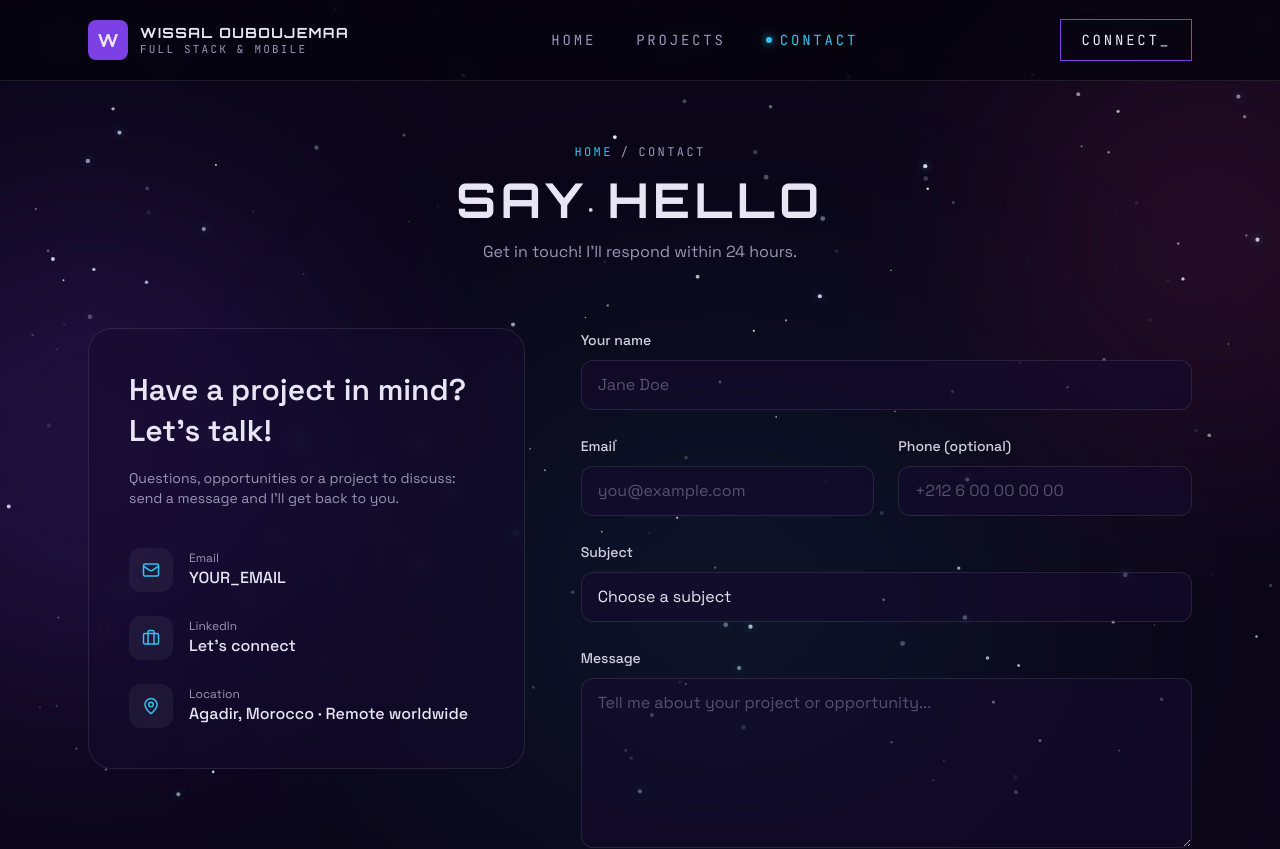
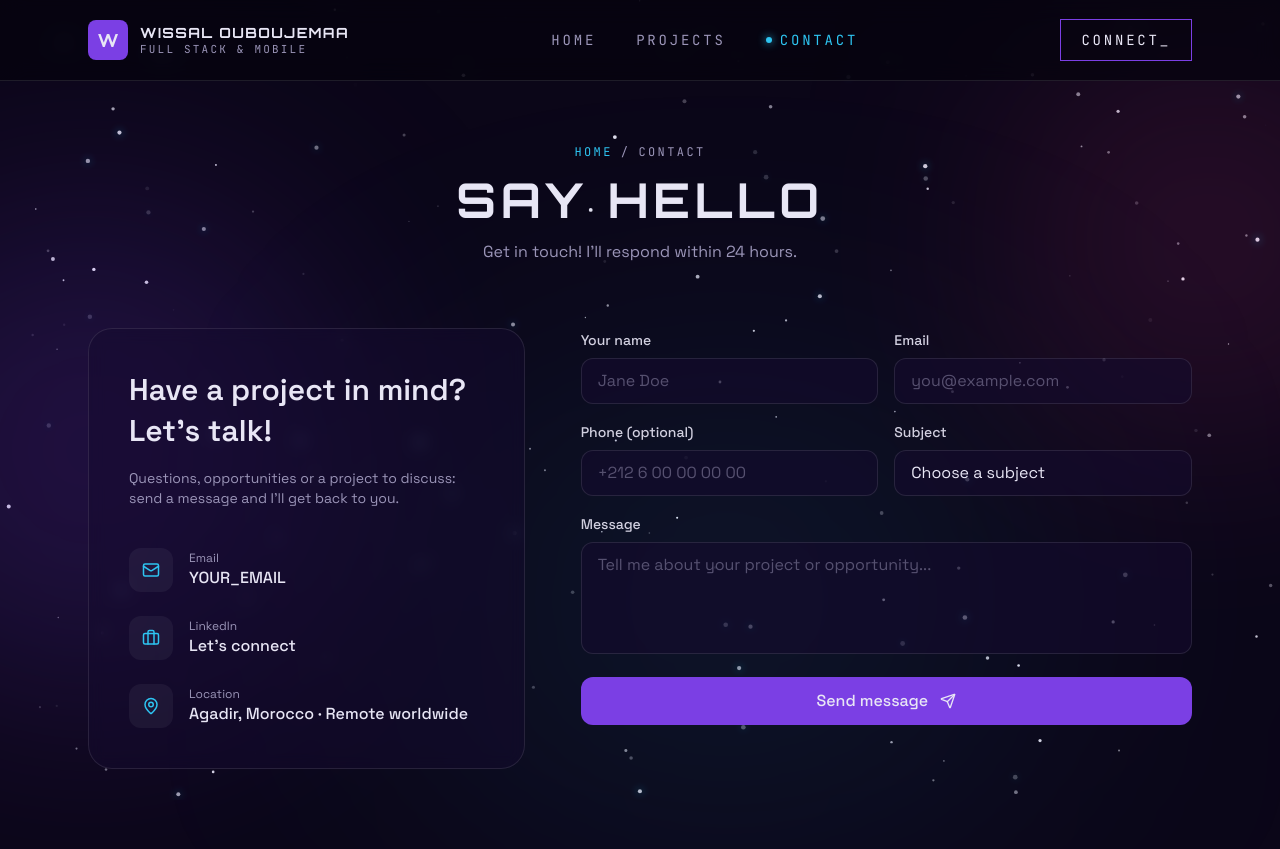
Before and after one commit to wiissal/wiissal-portfolio, a Next.js app: page /contact in a window 1280 px wide. Shown: the top 849 px of the page. Built offline with nearby package versions, Linux system fonts and the light colour scheme.

Commit message:
style(contact): compact two-column form with auto-growing message

```diff
--- a/src/components/ContactForm.jsx
+++ b/src/components/ContactForm.jsx
@@ -6,20 +6,14 @@ import { sendMessage } from "../app/contact/actions";
 import { SUBJECTS } from "../data/contact";
 
 const inputClass =
-  "w-full rounded-xl border border-white/10 bg-space-800/60 px-4 py-3 text-star caret-cyan-glow outline-none transition placeholder:text-muted/50 focus:border-cyan-glow focus:shadow-[0_0_0_3px_rgba(46,196,241,0.15)] aria-invalid:border-nebula";
+  "w-full rounded-xl border border-white/10 bg-space-800/60 px-4 py-2.5 text-star caret-cyan-glow outline-none transition placeholder:text-muted/50 focus:border-cyan-glow focus:shadow-[0_0_0_3px_rgba(46,196,241,0.15)] aria-invalid:border-nebula";
 
 function Field({ label, id, error, children }) {
   return (
     <div>
-      <label htmlFor={id} className="text-sm font-medium text-star/90">
-        {label}
-      </label>
-      <div className="mt-2">{children}</div>
-      {error && (
-        <p id={`${id}-error`} className="mt-2 text-xs text-nebula">
-          {error}
-        </p>
-      )}
+      <label htmlFor={id} className="text-sm font-medium text-star/90">{label}</label>
+      <div className="mt-1.5">{children}</div>
+      {error && <p id={`${id}-error`} className="mt-1.5 text-xs text-nebula">{error}</p>}
     </div>
   );
 }
@@ -28,6 +22,7 @@ function Form({ onReset }) {
   const [state, formAction, isPending] = useActionState(sendMessage, { status: "idle" });
   const errors = state.errors ?? {};
   const values = state.values ?? {};
+  const describedBy = (field) => (errors[field] ? `${field}-error` : undefined);
 
   if (state.status === "success") {
     return (
@@ -42,60 +37,52 @@ function Form({ onReset }) {
     );
   }
 
-  const describedBy = (field) => (errors[field] ? `${field}-error` : undefined);
-
   return (
-    <form action={formAction} noValidate className="space-y-6">
+    <form action={formAction} noValidate className="space-y-4">
       <div aria-hidden="true" className="absolute -left-[9999px]">
-        <label>
-          Company
-          <input type="text" name="company" tabIndex={-1} autoComplete="off" />
-        </label>
+        <label>Company<input type="text" name="company" tabIndex={-1} autoComplete="off" /></label>
       </div>
 
+      <div className="grid gap-4 sm:grid-cols-2">
         <Field label="Your name" id="name" error={errors.name}>
           <input id="name" name="name" type="text" autoComplete="name" placeholder="Jane Doe"
             defaultValue={values.name} aria-invalid={!!errors.name} aria-describedby={describedBy("name")} className={inputClass} />
         </Field>
-
-      <div className="grid gap-6 sm:grid-cols-2">
         <Field label="Email" id="email" error={errors.email}>
           <input id="email" name="email" type="email" autoComplete="email" placeholder="you@example.com"
             defaultValue={values.email} aria-invalid={!!errors.email} aria-describedby={describedBy("email")} className={inputClass} />
         </Field>
+      </div>
+
+      <div className="grid gap-4 sm:grid-cols-2">
         <Field label="Phone (optional)" id="phone" error={errors.phone}>
           <input id="phone" name="phone" type="tel" autoComplete="tel" placeholder="+212 6 00 00 00 00"
             defaultValue={values.phone} aria-invalid={!!errors.phone} aria-describedby={describedBy("phone")} className={inputClass} />
         </Field>
-      </div>
-
         <Field label="Subject" id="subject" error={errors.subject}>
           <select id="subject" name="subject" defaultValue={values.subject ?? ""}
             aria-invalid={!!errors.subject} aria-describedby={describedBy("subject")} className={`${inputClass} appearance-none`}>
             <option value="" disabled>Choose a subject</option>
-          {SUBJECTS.map((s) => (
-            <option key={s} value={s} className="bg-space-900">{s}</option>
-          ))}
+            {SUBJECTS.map((s) => <option key={s} value={s} className="bg-space-900">{s}</option>)}
           </select>
         </Field>
+      </div>
 
       <Field label="Message" id="message" error={errors.message}>
-        <textarea id="message" name="message" rows={6} maxLength={5000}
+        <textarea id="message" name="message" rows={4} maxLength={5000}
           placeholder="Tell me about your project or opportunity..."
           defaultValue={values.message} aria-invalid={!!errors.message} aria-describedby={describedBy("message")}
-          className={`${inputClass} resize-y`} />
+          className={`${inputClass} field-sizing-content min-h-28 max-h-72 resize-none`} />
       </Field>
 
       {state.message && (
-        <p role="alert" className="rounded-xl border border-nebula/40 bg-nebula/10 px-4 py-3 text-sm text-nebula">
-          {state.message}
-        </p>
+        <p role="alert" className="rounded-xl border border-nebula/40 bg-nebula/10 px-4 py-3 text-sm text-nebula">{state.message}</p>
       )}
 
       <button
         type="submit"
         disabled={isPending}
-        className="inline-flex items-center gap-3 rounded-xl bg-violet-glow px-8 py-3.5 font-medium transition hover:shadow-[0_0_30px_var(--color-violet-glow)] disabled:cursor-not-allowed disabled:opacity-60"
+        className="flex w-full items-center justify-center gap-3 rounded-xl bg-violet-glow px-8 py-3 font-medium transition hover:shadow-[0_0_30px_var(--color-violet-glow)] disabled:cursor-not-allowed disabled:opacity-60"
       >
         {isPending ? "Sending..." : "Send message"}
         <Send size={16} />
```
Lines whose indentation alone changed are shown as unchanged.
